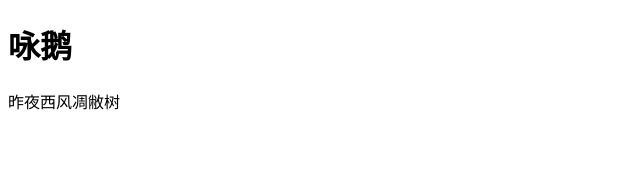
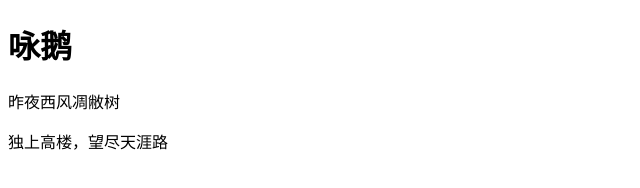
Before and after one commit to GeekyGuang/git-demo, a plain HTML site: page index.html in a window 1280 px wide. Shown: the whole page, without its empty margins (0-640 px from the left). Drawn offline with Linux system fonts and the light colour scheme.

Commit message:
独上高楼

```diff
--- a/index.html
+++ b/index.html
@@ -9,5 +9,6 @@
 <body>
     <h1>咏鹅</h1>
     <p>昨夜西风凋敝树</p>
+    <p>独上高楼，望尽天涯路</p>
 </body>
 </html>
```
